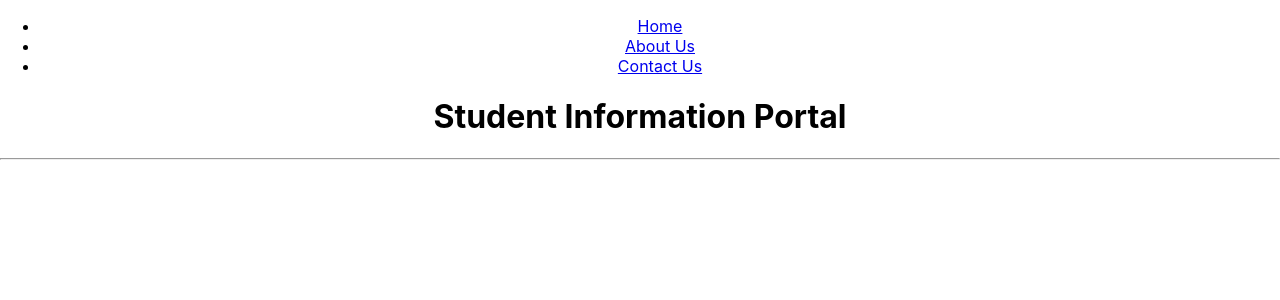
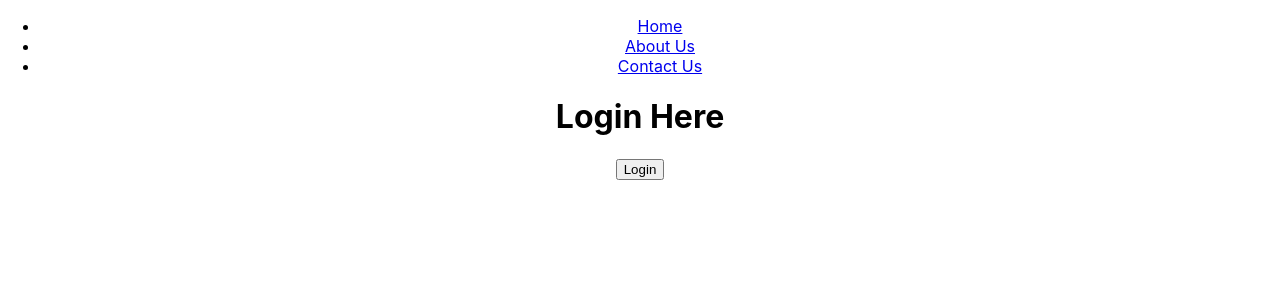
Before and after one commit to SandeepaDilakshana/ReactAssignment, a React (Create React App) app in the folder reactapp/: page / in a window 1280 px wide. Shown: the top 300 px of the page. Built offline with nearby package versions, Linux system fonts and the light colour scheme.

Commit message:
update routes

```diff
--- a/reactapp/src/App.js
+++ b/reactapp/src/App.js
@@ -5,6 +5,8 @@ import { BrowserRouter as Router, Routes, Route, Link, NavLink } from 'react-rou
 import Home from './components/Home';
 import ContactUs from './components/ContactUs';
 import AboutUs from './components/AboutUs';
+import Login from './components/Login';
+import Dashboard from './components/Dashboard';
 
 function App() {
   return (
@@ -23,8 +25,16 @@ function App() {
           <Route path = '/contact' element = {<ContactUs/>}/>
         </Routes>
       </Router>
-      <h1>Student Information Portal</h1>
-      <hr />
+
+      <Router>
+        <Routes>
+          <Route path='/' element={<Login/>}/>
+          <Route path='/dash' element={<Dashboard/>}/>
+        </Routes>
+      </Router>
+
+      {/* <h1>Student Information Portal</h1>
+      <hr /> */}
       <table>
         <tbody>
           <tr>
```
